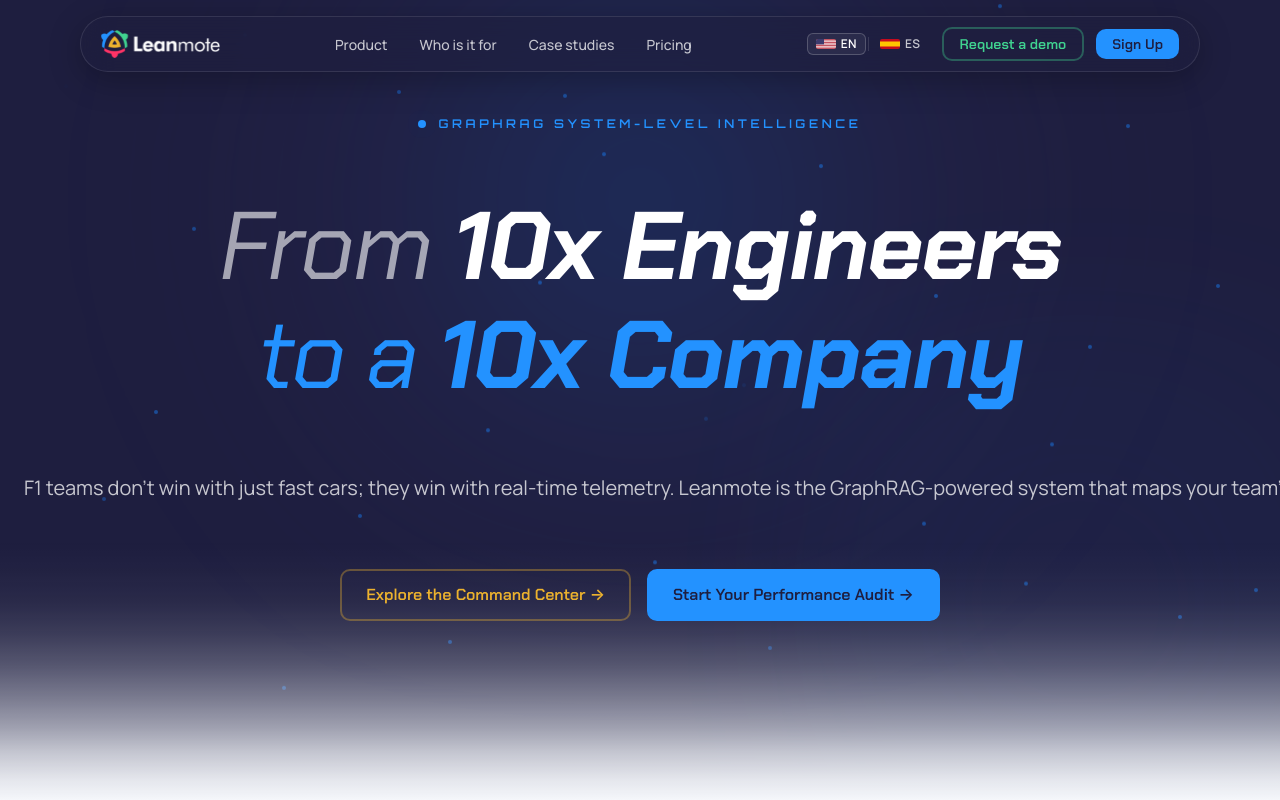
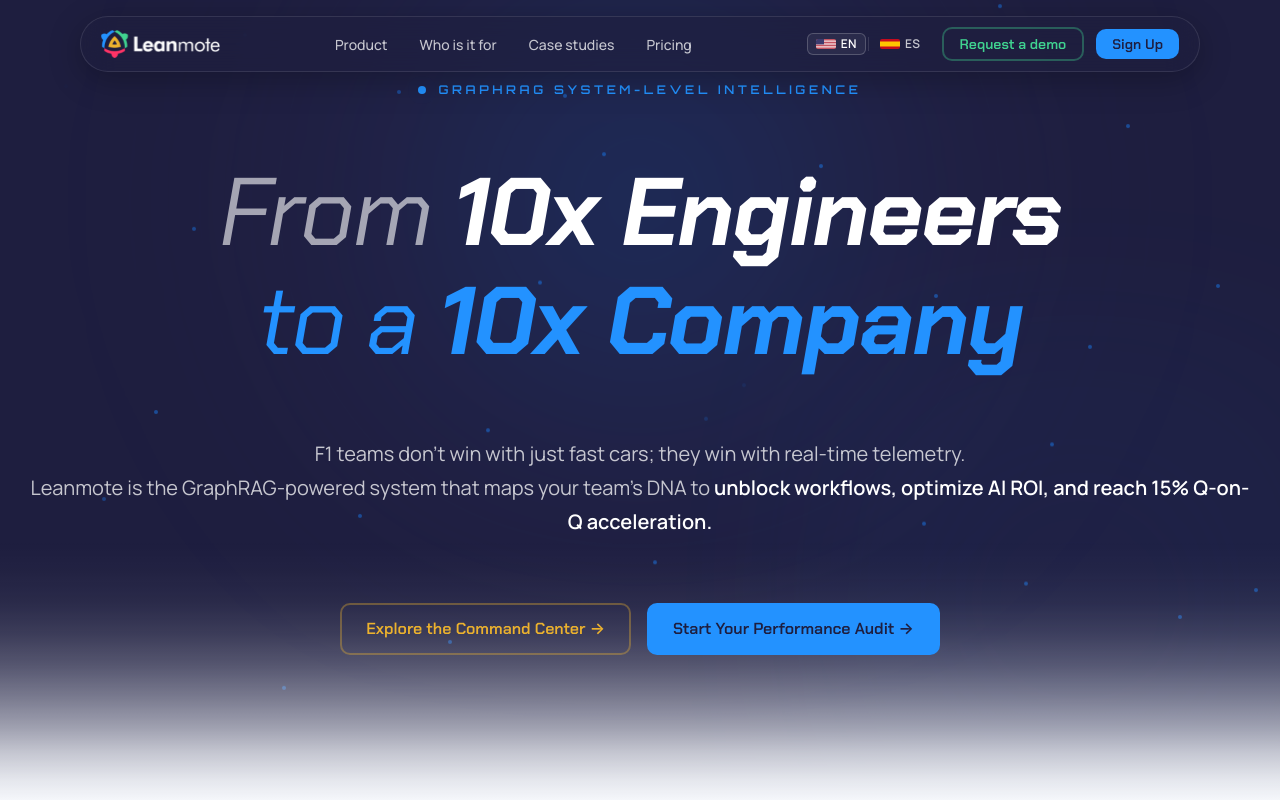
Before and after one commit to leanmote/landing, a React (Vite) app: page / in a window 1280 px wide. Shown: the top 800 px of the page. Built offline with nearby package versions, Linux system fonts and the light colour scheme.

Commit message:
fix: split hero subtitle into two lines preserving bold emphasis
- add subtitleLine1 and subtitleLine2 keys to EN and ES landing locales
- render first sentence on its own line with a <br /> before the second
- restore hero__subtitle-emphasis span for the bold closing phrase

Refs: RD-1674

```diff
--- a/src/components/sections/Hero/Hero.css
+++ b/src/components/sections/Hero/Hero.css
@@ -204,11 +204,11 @@
 .hero__subtitle {
   max-width: none;
   width: calc(100vw - var(--space-12));
-  font-family: var(--font-family-sans);
+  font-family: var(--font-family-sans), serif;
   font-size: var(--font-size-xl);
   line-height: var(--line-height-relaxed);
   color: var(--color-text-muted);
-  white-space: nowrap;
+  white-space: wrap;
 }
 
 .hero__subtitle-emphasis {
--- a/src/components/sections/Hero/Hero.jsx
+++ b/src/components/sections/Hero/Hero.jsx
@@ -104,7 +104,9 @@
           animate={{ opacity: 1 }}
           transition={{ duration: 0.8, delay: 0.6 }}
         >
-          {t('hero.subtitle')}{' '}
+          {t('hero.subtitleLine1')}
+          <br />
+          {t('hero.subtitleLine2')}{' '}
           <span className="hero__subtitle-emphasis">
             {t('hero.subtitleEmphasis')}
           </span>
--- a/src/i18n/locales/en/landing.json
+++ b/src/i18n/locales/en/landing.json
@@ -5,7 +5,8 @@
     "headlineHighlight1": "10x Engineers",
     "headlinePrefix2": "to a ",
     "headlineHighlight2": "10x Company",
-    "subtitle": "F1 teams don't win with just fast cars; they win with real-time telemetry. Leanmote is the GraphRAG-powered system that maps your team's DNA to",
+    "subtitleLine1": "F1 teams don't win with just fast cars; they win with real-time telemetry.",
+    "subtitleLine2": "Leanmote is the GraphRAG-powered system that maps your team's DNA to",
     "subtitleEmphasis": "unblock workflows, optimize AI ROI, and reach 15% Q-on-Q acceleration.",
     "ctaCommandCenter": "Explore the Command Center →",
     "ctaAudit": "Start Your Performance Audit →"
--- a/src/i18n/locales/es/landing.json
+++ b/src/i18n/locales/es/landing.json
@@ -5,7 +5,8 @@
     "headlineHighlight1": "ingenieros 10x",
     "headlinePrefix2": "a una ",
     "headlineHighlight2": "empresa 10x",
-    "subtitle": "Los equipos de F1 no ganan solo con autos rápidos; ganan con telemetría en tiempo real. Leanmote es el sistema basado en GraphRAG que mapea el ADN de tu equipo para",
+    "subtitleLine1": "Los equipos de F1 no ganan solo con autos rápidos; ganan con telemetría en tiempo real.",
+    "subtitleLine2": "Leanmote es el sistema basado en GraphRAG que mapea el ADN de tu equipo para",
     "subtitleEmphasis": "desbloquear flujos de trabajo, optimizar el ROI de IA y alcanzar una aceleración del 15% trimestre a trimestre.",
     "ctaCommandCenter": "Explorar el Centro de Comando →",
     "ctaAudit": "Iniciar tu Auditoría de Rendimiento →"
```
